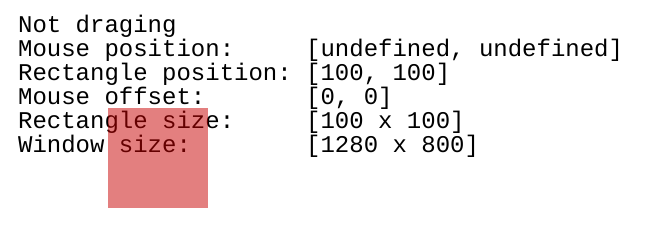
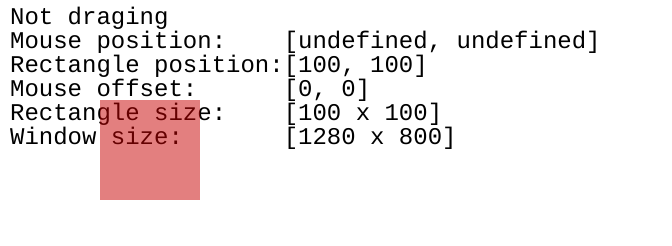
Before and after one commit to EugeneButrik/Subnetworks, a plain HTML site: page index.html in a window 1280 px wide. Shown: the whole page, without its empty margins (0-672 px from the left). Drawn offline with Linux system fonts and the light colour scheme.

Commit message:
Minor style changes

```diff
--- a/index.html
+++ b/index.html
@@ -7,8 +7,8 @@
     <title>Animation</title>
 </head>
 
-<body onload="draw();">
-    <canvas id="canvas" width="950" height="890"></canvas>
+<body onload="draw();" style="margin: 0%;">
+    <canvas id="canvas"></canvas>
 
     <script src="scripts/animation.js"></script>
 </body>
--- a/scripts/animation.js
+++ b/scripts/animation.js
@@ -3,7 +3,7 @@
 function draw() {
     let canvas = document.getElementById("canvas");
 
-    if (!canvas.getContext) { return }; // Canvas support check
+    if (!canvas.getContext) { return }; // Canvas support check (obsolete)
 
     let ctx = canvas.getContext("2d");
     let draging = false;
@@ -57,8 +57,9 @@ function draw() {
     });
 
     canvas.addEventListener('wheel', function (e) {
-        rectangle.width += e.deltaY * 0.1;
-        rectangle.height += e.deltaY * 0.1;
+        rectangle.width += +(e.deltaY * 0.1).toFixed();
+        rectangle.height += +(e.deltaY * 0.1).toFixed();
+        // Both prior values need to be rounded due to precision loss (found in Firefox)
 
         render();
     });
@@ -76,16 +77,38 @@ function draw() {
         ctx.font = `${fontSize}px courier`;
 
         ctx.fillText(`${draging ? "Draging" : "Not draging"}`, 10, fontSize);
-        ctx.fillText(`Mouse position:     [${mousePos.x}, ${mousePos.y}]`, 10, fontSize * 2);
-        ctx.fillText(`Rectangle position: [${rectangle.x}, ${rectangle.y}]`, 10, fontSize * 3);
-        ctx.fillText(`Mouse offset:       [${mouseOffset.x}, ${mouseOffset.y}]`, 10, fontSize * 4);
-        ctx.fillText(`Rectangle size:     [${rectangle.width} x ${rectangle.height}]`, 10, fontSize * 5);
-        ctx.fillText(`Window size:        [${document.documentElement.clientWidth} x ${document.documentElement.clientHeight}]`, 10, fontSize * 6);
+        ctx.fillText(
+            `Mouse position:    ` +
+            `[${mousePos.x}, ${mousePos.y}]`,
+            10, fontSize * 2
+        );
+        ctx.fillText(
+            `Rectangle position:` +
+            `[${rectangle.x}, ${rectangle.y}]`,
+            10, fontSize * 3
+        );
+        ctx.fillText(
+            `Mouse offset:      ` +
+            `[${mouseOffset.x}, ${mouseOffset.y}]`,
+            10, fontSize * 4
+        );
+        ctx.fillText(
+            `Rectangle size:    ` +
+            `[${rectangle.width} x ${rectangle.height}]`,
+            10, fontSize * 5
+        );
+        ctx.fillText(
+            `Window size:       ` +
+            `[${document.documentElement.clientWidth}` +
+            ` x ` +
+            `${document.documentElement.clientHeight}]`,
+            10, fontSize * 6
+        );
     };
 
     function prepareCanvas() {
-        canvas.width = document.documentElement.clientWidth - 16;
-        canvas.height = document.documentElement.clientHeight - 20;
+        canvas.width = document.documentElement.clientWidth;
+        canvas.height = document.documentElement.clientHeight - 4;
 
         ctx.clearRect(0, 0, canvas.width, canvas.height);
     };
```
